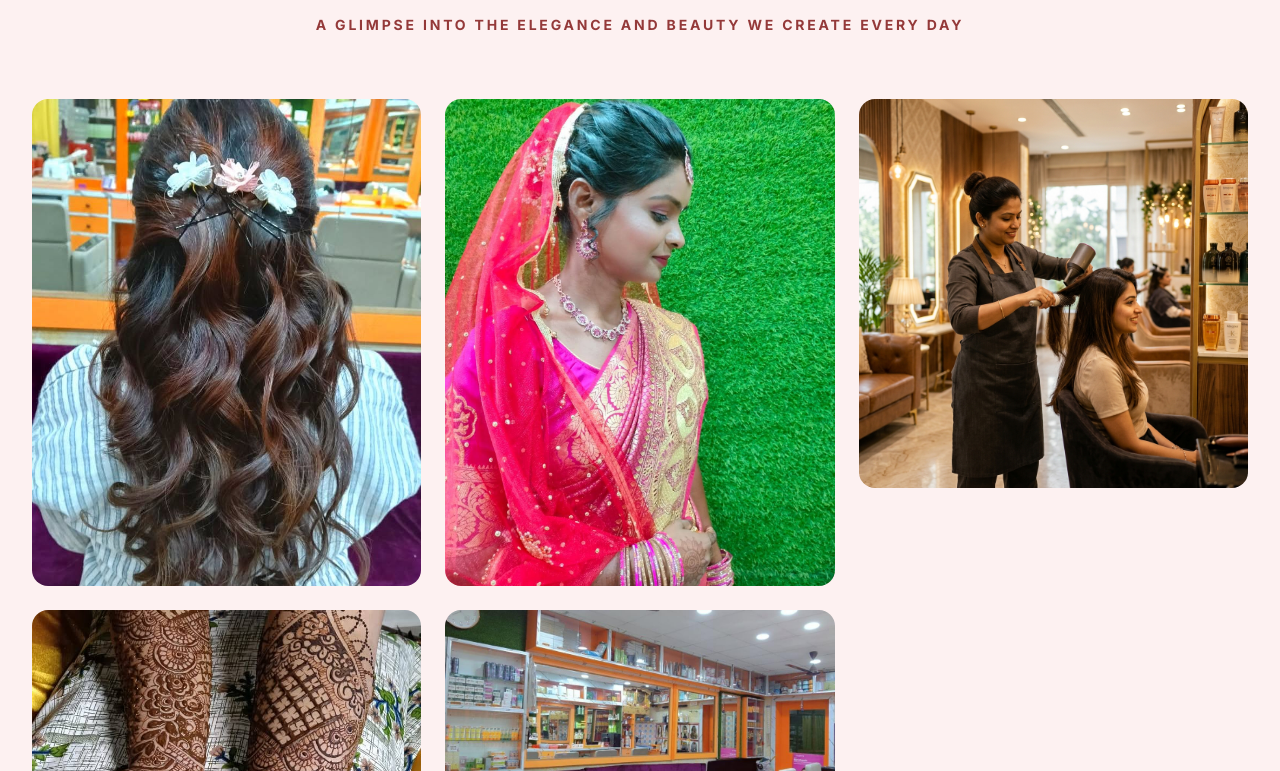
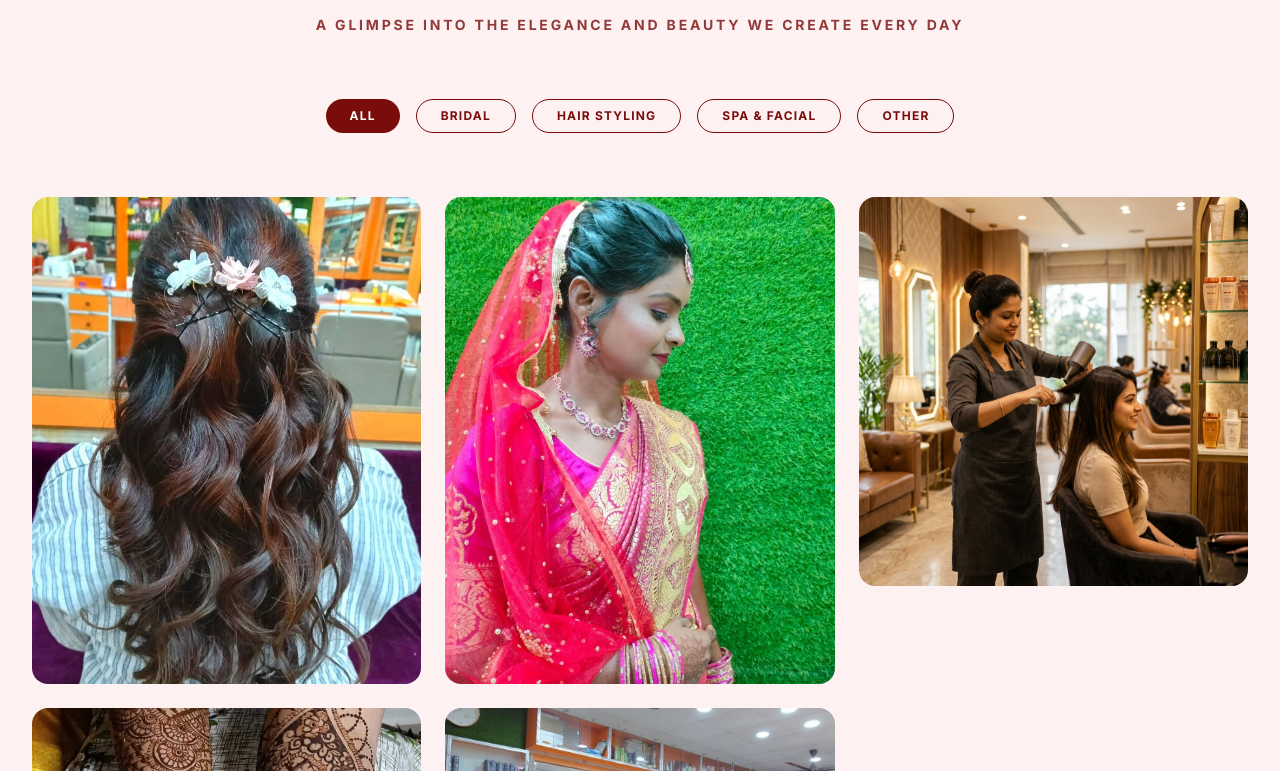
Before and after one commit to RyzEnHunTer/Dreamworld, a Next.js app: page /gallery in a window 1280 px wide. Shown: the part 289-1060 px from the top of the page. Built offline with nearby package versions, Linux system fonts and the light colour scheme; no server answers; a web font is replaced by a local one.

Commit message:
Implement dynamic gallery categories driven by Sanity

```diff
--- a/src/app/gallery/page.tsx
+++ b/src/app/gallery/page.tsx
@@ -1,13 +1,6 @@
 import React from 'react';
-import Image from 'next/image';
 import { client } from '../../sanity/client';
-import imageUrlBuilder from '@sanity/image-url';
-
-const builder = imageUrlBuilder(client);
-
-function urlFor(source: any) {
-  return builder.image(source);
-}
+import GalleryGrid from '@/components/sections/GalleryGrid';
 
 // Fallback static images if Sanity isn't configured yet
 const fallbackImages = [
@@ -18,14 +11,25 @@ const fallbackImages = [
   { id: 5, src: '/intro_hair_styling_female.jpg', title: 'Hair Expertise', category: 'hair' },
 ];
 
+const fallbackCategories = [
+  { title: 'Bridal', value: 'bridal' },
+  { title: 'Hair Styling', value: 'hair' },
+  { title: 'Spa & Facial', value: 'spa' },
+  { title: 'Other', value: 'other' },
+];
+
 export const dynamic = 'force-dynamic'; // Always fetch fresh data instantly
 
 export default async function GalleryPage() {
   let galleryImages = [];
+  let categories = [];
 
   try {
     // Attempt to fetch from Sanity
-    galleryImages = await client.fetch(`*[_type == "galleryImage"] | order(_createdAt desc)`);
+    // Fetch active categories
+    categories = await client.fetch(`*[_type == "galleryCategory" && isActive == true] | order(title asc)`);
+    // Fetch images and expand category reference
+    galleryImages = await client.fetch(`*[_type == "galleryImage"]{..., category->{title, value}} | order(_createdAt desc)`);
   } catch (error) {
     console.log("Sanity not configured or error fetching. Falling back to static gallery.");
   }
@@ -33,6 +37,7 @@ export default async function GalleryPage() {
   // Use fallback if Sanity is empty or failed
   const isFallback = galleryImages.length === 0;
   const displayImages = isFallback ? fallbackImages : galleryImages;
+  const displayCategories = isFallback ? fallbackCategories : categories;
 
   return (
     <main className="w-full min-h-screen bg-[var(--color-template-cream)] pt-32 pb-24 px-4 md:px-8">
@@ -48,45 +53,13 @@ export default async function GalleryPage() {
           </p>
         </div>
 
-        {/* Masonry Grid */}
-        <div className="columns-1 sm:columns-2 lg:columns-3 gap-6 space-y-6">
-          {displayImages.map((img: any, index: number) => {
-
-            // Determine image source depending on if it's from Sanity or Fallback
-            const imgSrc = isFallback ? img.src : urlFor(img.image).width(800).url();
-
-            return (
-              <div
-                key={isFallback ? img.id : img._id}
-                className="relative break-inside-avoid rounded-2xl overflow-hidden group mb-6"
-              >
-                {/*
-                  Instead of forcing an aspect ratio (like square),
-                  we let the image dictate its natural height using an img tag,
-                  or Next/Image with layout="responsive"
-                */}
-                <Image
-                  src={imgSrc}
-                  alt={img.title || "Gallery Image"}
-                  width={800}
-                  height={1000} // This is just a base aspect, h-auto overrides it
-                  className="w-full h-auto object-cover transform transition-transform duration-700 group-hover:scale-105"
-                  sizes="(max-width: 640px) 100vw, (max-width: 1024px) 50vw, 33vw"
-                />
-
-                {/* Hover Overlay */}
-                <div className="absolute inset-0 bg-gradient-to-t from-black/70 via-black/20 to-transparent opacity-0 group-hover:opacity-100 transition-opacity duration-300 flex flex-col justify-end p-6">
-                  <h3 className="text-white font-serif text-2xl font-light">{img.title}</h3>
-                  {img.category && (
-                     <span className="text-white/80 text-[10px] font-bold tracking-widest uppercase mt-2">
-                       {img.category}
-                     </span>
-                  )}
-                </div>
-              </div>
-            );
-          })}
-        </div>
+        {/* Client-side Gallery Grid */}
+        <GalleryGrid
+          displayImages={displayImages}
+          categories={displayCategories}
+          isFallback={isFallback}
+          clientConfig={client.config()}
+        />
 
         {isFallback && (
           <div className="mt-16 text-center border border-[var(--color-template-red)]/20 p-8 rounded-2xl">
--- /dev/null
+++ b/src/components/sections/GalleryGrid.tsx
@@ -0,0 +1,91 @@
+"use client";
+
+import React, { useState } from 'react';
+import Image from 'next/image';
+import imageUrlBuilder from '@sanity/image-url';
+
+// Build the image URL from Sanity source
+function urlFor(source: any, clientConfig: any) {
+  return imageUrlBuilder(clientConfig).image(source);
+}
+
+export default function GalleryGrid({ displayImages, categories, isFallback, clientConfig }: any) {
+  const [activeCategory, setActiveCategory] = useState('all');
+
+  // Filter images based on active category
+  const filteredImages = displayImages.filter((img: any) => {
+    if (activeCategory === 'all') return true;
+
+    if (isFallback) {
+      return img.category === activeCategory;
+    } else {
+      return img.category?.value === activeCategory;
+    }
+  });
+
+  return (
+    <>
+      {/* Category Filter Buttons */}
+      <div className="flex flex-wrap justify-center gap-4 mb-16">
+        <button
+          onClick={() => setActiveCategory('all')}
+          className={`px-6 py-2 rounded-full text-xs font-bold tracking-widest uppercase transition-colors ${
+            activeCategory === 'all'
+              ? 'bg-[var(--color-template-red)] text-white'
+              : 'bg-transparent border border-[var(--color-template-red)] text-[var(--color-template-red)] hover:bg-[var(--color-template-red)]/10'
+          }`}
+        >
+          All
+        </button>
+        {categories.map((cat: any) => (
+          <button
+            key={cat.value}
+            onClick={() => setActiveCategory(cat.value)}
+            className={`px-6 py-2 rounded-full text-xs font-bold tracking-widest uppercase transition-colors ${
+              activeCategory === cat.value
+                ? 'bg-[var(--color-template-red)] text-white'
+                : 'bg-transparent border border-[var(--color-template-red)] text-[var(--color-template-red)] hover:bg-[var(--color-template-red)]/10'
+            }`}
+          >
+            {cat.title}
+          </button>
+        ))}
+      </div>
+
+      {/* Masonry Grid */}
+      <div className="columns-1 sm:columns-2 lg:columns-3 gap-6 space-y-6">
+        {filteredImages.map((img: any, index: number) => {
+          // Determine image source depending on if it's from Sanity or Fallback
+          // If from Sanity, use urlFor without setting dimensions to respect the native crop aspect ratio
+          const imgSrc = isFallback ? img.src : urlFor(img.image, clientConfig).url();
+
+          return (
+            <div
+              key={isFallback ? img.id : img._id}
+              className="relative break-inside-avoid rounded-2xl overflow-hidden group mb-6"
+            >
+              <Image
+                src={imgSrc}
+                alt={img.title || "Gallery Image"}
+                width={800}
+                height={1000} // Base aspect
+                className="w-full h-auto object-cover transform transition-transform duration-700 group-hover:scale-105"
+                sizes="(max-width: 640px) 100vw, (max-width: 1024px) 50vw, 33vw"
+              />
+
+              {/* Hover Overlay */}
+              <div className="absolute inset-0 bg-gradient-to-t from-black/70 via-black/20 to-transparent opacity-0 group-hover:opacity-100 transition-opacity duration-300 flex flex-col justify-end p-6 pointer-events-none">
+                <h3 className="text-white font-serif text-2xl font-light">{img.title}</h3>
+                {(isFallback ? img.category : img.category?.title) && (
+                   <span className="text-white/80 text-[10px] font-bold tracking-widest uppercase mt-2">
+                     {isFallback ? img.category : img.category?.title}
+                   </span>
+                )}
+              </div>
+            </div>
+          );
+        })}
+      </div>
+    </>
+  );
+}
--- /dev/null
+++ b/src/sanity/schemaTypes/categoryType.ts
@@ -0,0 +1,30 @@
+import { defineField, defineType } from 'sanity';
+
+export const categoryType = defineType({
+  name: 'galleryCategory',
+  title: 'Gallery Category',
+  type: 'document',
+  fields: [
+    defineField({
+      name: 'title',
+      title: 'Title',
+      type: 'string',
+      description: 'The name of the category (e.g., Bridal, Hair Styling)',
+      validation: (Rule) => Rule.required(),
+    }),
+    defineField({
+      name: 'value',
+      title: 'Value (URL Safe)',
+      type: 'string',
+      description: 'A lowercase, no-space version of the title (e.g., bridal, hair-styling)',
+      validation: (Rule) => Rule.required().lowercase(),
+    }),
+    defineField({
+      name: 'isActive',
+      title: 'Is Active?',
+      type: 'boolean',
+      description: 'Toggle this off to instantly hide this category from the website sorting options.',
+      initialValue: true,
+    }),
+  ],
+});
--- a/src/sanity/schemaTypes/galleryType.ts
+++ b/src/sanity/schemaTypes/galleryType.ts
@@ -25,18 +25,9 @@ export const galleryType = defineType({
     defineField({
       name: 'category',
       title: 'Category',
-      type: 'string',
+      type: 'reference',
+      to: [{ type: 'galleryCategory' }],
       description: 'Choose which section this image belongs to',
-      options: {
-        list: [
-          { title: 'Bridal', value: 'bridal' },
-          { title: 'Hair Styling', value: 'hair' },
-          { title: 'Spa & Facial', value: 'spa' },
-          { title: 'Mehendi', value: 'mehendi' },
-          { title: 'Other', value: 'other' },
-        ],
-        layout: 'radio',
-      },
       validation: (Rule) => Rule.required(),
     }),
   ],
--- a/src/sanity/schemaTypes/index.ts
+++ b/src/sanity/schemaTypes/index.ts
@@ -1,3 +1,4 @@
-import { galleryType } from './galleryType';
+import { galleryType } from './galleryType'
+import { categoryType } from './categoryType'
 
-export const schemaTypes = [galleryType];
+export const schemaTypes = [galleryType, categoryType];
```
